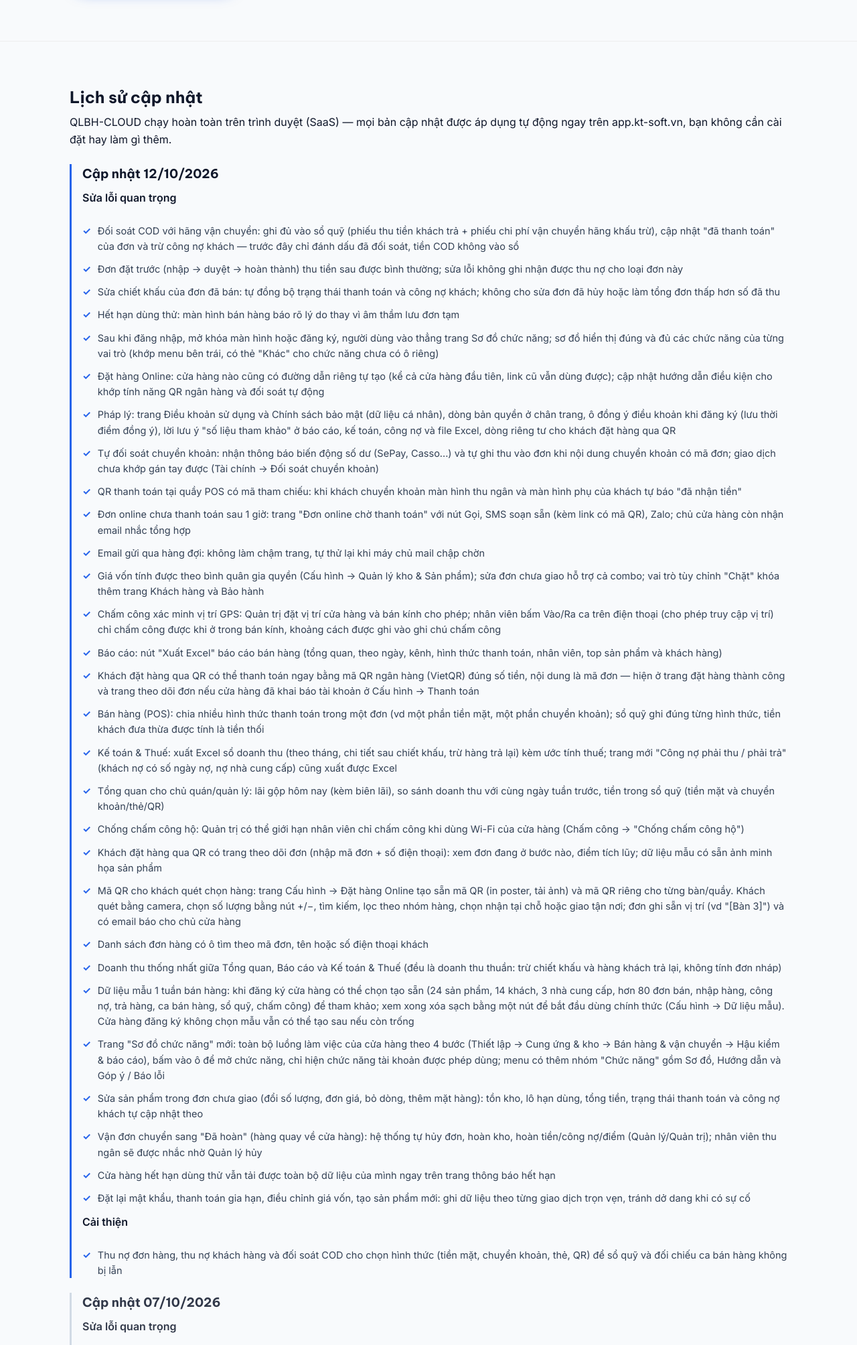
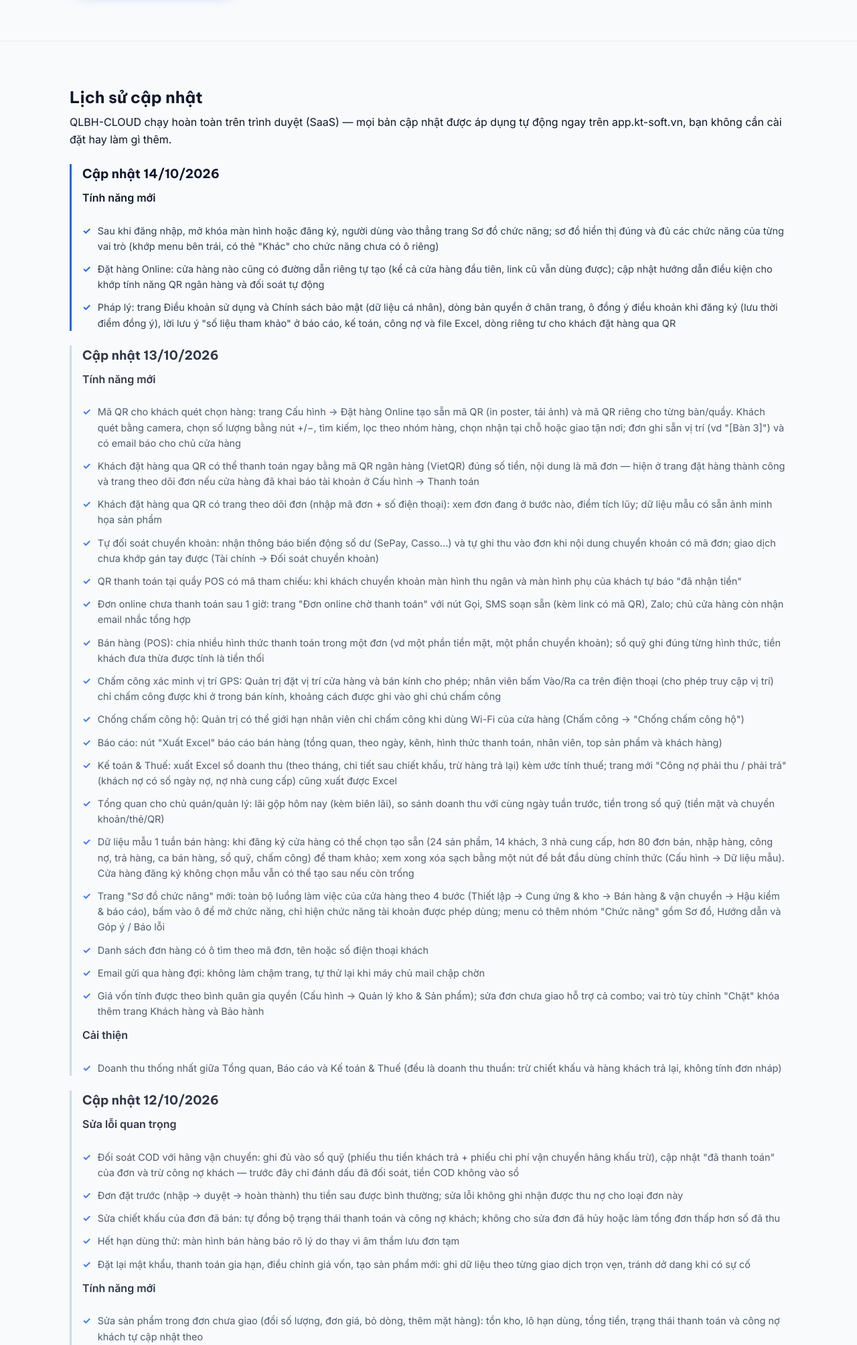
Before and after one commit to hoangnamcnc-ioc/kt-soft-web, a PHP site: page /san-pham-qlbh2.php in a window 1280 px wide. Shown: the part 2193-4201 px from the top of the page at 67% size. Run offline with PHP 8.4, Linux system fonts and the light colour scheme.

Commit message:
Lich su cap nhat QLBH-CLOUD: tach theo ngay (14/10, 13/10, 12/10, 07/10), phan nhom Tinh nang moi/Sua loi/Cai thien

```diff
--- a/san-pham-qlbh2.php
+++ b/san-pham-qlbh2.php
@@ -114,7 +114,49 @@ require_once __DIR__ . '/inc_header.php';
       ngay trên app.kt-soft.vn, bạn không cần cài đặt hay làm gì thêm.
     </p>
 
-    <div class="changelog-item" style="border-left:3px solid var(--qlbh2); padding-left:16px; margin-bottom:22px;">
+        <div class="changelog-item" style="border-left:3px solid var(--qlbh2); padding-left:16px; margin-bottom:22px;">
+      <div style="display:flex; align-items:baseline; gap:10px; flex-wrap:wrap;">
+        <h3 style="margin:0;">Cập nhật 14/10/2026</h3>
+      </div>
+      <p style="font-weight:600; margin:8px 0 4px;">Tính năng mới</p>
+      <ul class="feature-list" style="--card-accent: var(--qlbh2);">
+        <li>Sau khi đăng nhập, mở khóa màn hình hoặc đăng ký, người dùng vào thẳng trang Sơ đồ chức năng; sơ đồ hiển thị đúng và đủ các chức năng của từng vai trò (khớp menu bên trái, có thẻ "Khác" cho chức năng chưa có ô riêng)</li>
+        <li>Đặt hàng Online: cửa hàng nào cũng có đường dẫn riêng tự tạo (kể cả cửa hàng đầu tiên, link cũ vẫn dùng được); cập nhật hướng dẫn điều kiện cho khớp tính năng QR ngân hàng và đối soát tự động</li>
+        <li>Pháp lý: trang Điều khoản sử dụng và Chính sách bảo mật (dữ liệu cá nhân), dòng bản quyền ở chân trang, ô đồng ý điều khoản khi đăng ký (lưu thời điểm đồng ý), lời lưu ý "số liệu tham khảo" ở báo cáo, kế toán, công nợ và file Excel, dòng riêng tư cho khách đặt hàng qua QR</li>
+      </ul>
+    </div>
+
+    <div class="changelog-item" style="border-left:3px solid #cbd5e1; padding-left:16px; margin-bottom:22px; opacity:0.85;">
+      <div style="display:flex; align-items:baseline; gap:10px; flex-wrap:wrap;">
+        <h3 style="margin:0;">Cập nhật 13/10/2026</h3>
+      </div>
+      <p style="font-weight:600; margin:8px 0 4px;">Tính năng mới</p>
+      <ul class="feature-list" style="--card-accent: var(--qlbh2);">
+        <li>Mã QR cho khách quét chọn hàng: trang Cấu hình → Đặt hàng Online tạo sẵn mã QR (in poster, tải ảnh) và mã QR riêng cho từng bàn/quầy. Khách quét bằng camera, chọn số lượng bằng nút +/−, tìm kiếm, lọc theo nhóm hàng, chọn nhận tại chỗ hoặc giao tận nơi; đơn ghi sẵn vị trí (vd "[Bàn 3]") và có email báo cho chủ cửa hàng</li>
+        <li>Khách đặt hàng qua QR có thể thanh toán ngay bằng mã QR ngân hàng (VietQR) đúng số tiền, nội dung là mã đơn — hiện ở trang đặt hàng thành công và trang theo dõi đơn nếu cửa hàng đã khai báo tài khoản ở Cấu hình → Thanh toán</li>
+        <li>Khách đặt hàng qua QR có trang theo dõi đơn (nhập mã đơn + số điện thoại): xem đơn đang ở bước nào, điểm tích lũy; dữ liệu mẫu có sẵn ảnh minh họa sản phẩm</li>
+        <li>Tự đối soát chuyển khoản: nhận thông báo biến động số dư (SePay, Casso...) và tự ghi thu vào đơn khi nội dung chuyển khoản có mã đơn; giao dịch chưa khớp gán tay được (Tài chính → Đối soát chuyển khoản)</li>
+        <li>QR thanh toán tại quầy POS có mã tham chiếu: khi khách chuyển khoản màn hình thu ngân và màn hình phụ của khách tự báo "đã nhận tiền"</li>
+        <li>Đơn online chưa thanh toán sau 1 giờ: trang "Đơn online chờ thanh toán" với nút Gọi, SMS soạn sẵn (kèm link có mã QR), Zalo; chủ cửa hàng còn nhận email nhắc tổng hợp</li>
+        <li>Bán hàng (POS): chia nhiều hình thức thanh toán trong một đơn (vd một phần tiền mặt, một phần chuyển khoản); sổ quỹ ghi đúng từng hình thức, tiền khách đưa thừa được tính là tiền thối</li>
+        <li>Chấm công xác minh vị trí GPS: Quản trị đặt vị trí cửa hàng và bán kính cho phép; nhân viên bấm Vào/Ra ca trên điện thoại (cho phép truy cập vị trí) chỉ chấm công được khi ở trong bán kính, khoảng cách được ghi vào ghi chú chấm công</li>
+        <li>Chống chấm công hộ: Quản trị có thể giới hạn nhân viên chỉ chấm công khi dùng Wi-Fi của cửa hàng (Chấm công → "Chống chấm công hộ")</li>
+        <li>Báo cáo: nút "Xuất Excel" báo cáo bán hàng (tổng quan, theo ngày, kênh, hình thức thanh toán, nhân viên, top sản phẩm và khách hàng)</li>
+        <li>Kế toán &amp; Thuế: xuất Excel sổ doanh thu (theo tháng, chi tiết sau chiết khấu, trừ hàng trả lại) kèm ước tính thuế; trang mới "Công nợ phải thu / phải trả" (khách nợ có số ngày nợ, nợ nhà cung cấp) cũng xuất được Excel</li>
+        <li>Tổng quan cho chủ quán/quản lý: lãi gộp hôm nay (kèm biên lãi), so sánh doanh thu với cùng ngày tuần trước, tiền trong sổ quỹ (tiền mặt và chuyển khoản/thẻ/QR)</li>
+        <li>Dữ liệu mẫu 1 tuần bán hàng: khi đăng ký cửa hàng có thể chọn tạo sẵn (24 sản phẩm, 14 khách, 3 nhà cung cấp, hơn 80 đơn bán, nhập hàng, công nợ, trả hàng, ca bán hàng, sổ quỹ, chấm công) để tham khảo; xem xong xóa sạch bằng một nút để bắt đầu dùng chính thức (Cấu hình → Dữ liệu mẫu). Cửa hàng đăng ký không chọn mẫu vẫn có thể tạo sau nếu còn trống</li>
+        <li>Trang "Sơ đồ chức năng" mới: toàn bộ luồng làm việc của cửa hàng theo 4 bước (Thiết lập → Cung ứng &amp; kho → Bán hàng &amp; vận chuyển → Hậu kiểm &amp; báo cáo), bấm vào ô để mở chức năng, chỉ hiện chức năng tài khoản được phép dùng; menu có thêm nhóm "Chức năng" gồm Sơ đồ, Hướng dẫn và Góp ý / Báo lỗi</li>
+        <li>Danh sách đơn hàng có ô tìm theo mã đơn, tên hoặc số điện thoại khách</li>
+        <li>Email gửi qua hàng đợi: không làm chậm trang, tự thử lại khi máy chủ mail chập chờn</li>
+        <li>Giá vốn tính được theo bình quân gia quyền (Cấu hình → Quản lý kho &amp; Sản phẩm); sửa đơn chưa giao hỗ trợ cả combo; vai trò tùy chỉnh "Chặt" khóa thêm trang Khách hàng và Bảo hành</li>
+      </ul>
+      <p style="font-weight:600; margin:12px 0 4px;">Cải thiện</p>
+      <ul class="feature-list" style="--card-accent: var(--qlbh2);">
+        <li>Doanh thu thống nhất giữa Tổng quan, Báo cáo và Kế toán &amp; Thuế (đều là doanh thu thuần: trừ chiết khấu và hàng khách trả lại, không tính đơn nháp)</li>
+      </ul>
+    </div>
+
+    <div class="changelog-item" style="border-left:3px solid #cbd5e1; padding-left:16px; margin-bottom:22px; opacity:0.85;">
       <div style="display:flex; align-items:baseline; gap:10px; flex-wrap:wrap;">
         <h3 style="margin:0;">Cập nhật 12/10/2026</h3>
       </div>
@@ -124,31 +166,13 @@ require_once __DIR__ . '/inc_header.php';
         <li>Đơn đặt trước (nhập → duyệt → hoàn thành) thu tiền sau được bình thường; sửa lỗi không ghi nhận được thu nợ cho loại đơn này</li>
         <li>Sửa chiết khấu của đơn đã bán: tự đồng bộ trạng thái thanh toán và công nợ khách; không cho sửa đơn đã hủy hoặc làm tổng đơn thấp hơn số đã thu</li>
         <li>Hết hạn dùng thử: màn hình bán hàng báo rõ lý do thay vì âm thầm lưu đơn tạm</li>
-        <li>Sau khi đăng nhập, mở khóa màn hình hoặc đăng ký, người dùng vào thẳng trang Sơ đồ chức năng; sơ đồ hiển thị đúng và đủ các chức năng của từng vai trò (khớp menu bên trái, có thẻ "Khác" cho chức năng chưa có ô riêng)</li>
-        <li>Đặt hàng Online: cửa hàng nào cũng có đường dẫn riêng tự tạo (kể cả cửa hàng đầu tiên, link cũ vẫn dùng được); cập nhật hướng dẫn điều kiện cho khớp tính năng QR ngân hàng và đối soát tự động</li>
-        <li>Pháp lý: trang Điều khoản sử dụng và Chính sách bảo mật (dữ liệu cá nhân), dòng bản quyền ở chân trang, ô đồng ý điều khoản khi đăng ký (lưu thời điểm đồng ý), lời lưu ý "số liệu tham khảo" ở báo cáo, kế toán, công nợ và file Excel, dòng riêng tư cho khách đặt hàng qua QR</li>
-        <li>Tự đối soát chuyển khoản: nhận thông báo biến động số dư (SePay, Casso...) và tự ghi thu vào đơn khi nội dung chuyển khoản có mã đơn; giao dịch chưa khớp gán tay được (Tài chính → Đối soát chuyển khoản)</li>
-        <li>QR thanh toán tại quầy POS có mã tham chiếu: khi khách chuyển khoản màn hình thu ngân và màn hình phụ của khách tự báo "đã nhận tiền"</li>
-        <li>Đơn online chưa thanh toán sau 1 giờ: trang "Đơn online chờ thanh toán" với nút Gọi, SMS soạn sẵn (kèm link có mã QR), Zalo; chủ cửa hàng còn nhận email nhắc tổng hợp</li>
-        <li>Email gửi qua hàng đợi: không làm chậm trang, tự thử lại khi máy chủ mail chập chờn</li>
-        <li>Giá vốn tính được theo bình quân gia quyền (Cấu hình → Quản lý kho &amp; Sản phẩm); sửa đơn chưa giao hỗ trợ cả combo; vai trò tùy chỉnh "Chặt" khóa thêm trang Khách hàng và Bảo hành</li>
-        <li>Chấm công xác minh vị trí GPS: Quản trị đặt vị trí cửa hàng và bán kính cho phép; nhân viên bấm Vào/Ra ca trên điện thoại (cho phép truy cập vị trí) chỉ chấm công được khi ở trong bán kính, khoảng cách được ghi vào ghi chú chấm công</li>
-        <li>Báo cáo: nút "Xuất Excel" báo cáo bán hàng (tổng quan, theo ngày, kênh, hình thức thanh toán, nhân viên, top sản phẩm và khách hàng)</li>
-        <li>Khách đặt hàng qua QR có thể thanh toán ngay bằng mã QR ngân hàng (VietQR) đúng số tiền, nội dung là mã đơn — hiện ở trang đặt hàng thành công và trang theo dõi đơn nếu cửa hàng đã khai báo tài khoản ở Cấu hình → Thanh toán</li>
-        <li>Bán hàng (POS): chia nhiều hình thức thanh toán trong một đơn (vd một phần tiền mặt, một phần chuyển khoản); sổ quỹ ghi đúng từng hình thức, tiền khách đưa thừa được tính là tiền thối</li>
-        <li>Kế toán &amp; Thuế: xuất Excel sổ doanh thu (theo tháng, chi tiết sau chiết khấu, trừ hàng trả lại) kèm ước tính thuế; trang mới "Công nợ phải thu / phải trả" (khách nợ có số ngày nợ, nợ nhà cung cấp) cũng xuất được Excel</li>
-        <li>Tổng quan cho chủ quán/quản lý: lãi gộp hôm nay (kèm biên lãi), so sánh doanh thu với cùng ngày tuần trước, tiền trong sổ quỹ (tiền mặt và chuyển khoản/thẻ/QR)</li>
-        <li>Chống chấm công hộ: Quản trị có thể giới hạn nhân viên chỉ chấm công khi dùng Wi-Fi của cửa hàng (Chấm công → "Chống chấm công hộ")</li>
-        <li>Khách đặt hàng qua QR có trang theo dõi đơn (nhập mã đơn + số điện thoại): xem đơn đang ở bước nào, điểm tích lũy; dữ liệu mẫu có sẵn ảnh minh họa sản phẩm</li>
-        <li>Mã QR cho khách quét chọn hàng: trang Cấu hình → Đặt hàng Online tạo sẵn mã QR (in poster, tải ảnh) và mã QR riêng cho từng bàn/quầy. Khách quét bằng camera, chọn số lượng bằng nút +/−, tìm kiếm, lọc theo nhóm hàng, chọn nhận tại chỗ hoặc giao tận nơi; đơn ghi sẵn vị trí (vd "[Bàn 3]") và có email báo cho chủ cửa hàng</li>
-        <li>Danh sách đơn hàng có ô tìm theo mã đơn, tên hoặc số điện thoại khách</li>
-        <li>Doanh thu thống nhất giữa Tổng quan, Báo cáo và Kế toán &amp; Thuế (đều là doanh thu thuần: trừ chiết khấu và hàng khách trả lại, không tính đơn nháp)</li>
-        <li>Dữ liệu mẫu 1 tuần bán hàng: khi đăng ký cửa hàng có thể chọn tạo sẵn (24 sản phẩm, 14 khách, 3 nhà cung cấp, hơn 80 đơn bán, nhập hàng, công nợ, trả hàng, ca bán hàng, sổ quỹ, chấm công) để tham khảo; xem xong xóa sạch bằng một nút để bắt đầu dùng chính thức (Cấu hình → Dữ liệu mẫu). Cửa hàng đăng ký không chọn mẫu vẫn có thể tạo sau nếu còn trống</li>
-        <li>Trang "Sơ đồ chức năng" mới: toàn bộ luồng làm việc của cửa hàng theo 4 bước (Thiết lập → Cung ứng &amp; kho → Bán hàng &amp; vận chuyển → Hậu kiểm &amp; báo cáo), bấm vào ô để mở chức năng, chỉ hiện chức năng tài khoản được phép dùng; menu có thêm nhóm "Chức năng" gồm Sơ đồ, Hướng dẫn và Góp ý / Báo lỗi</li>
+        <li>Đặt lại mật khẩu, thanh toán gia hạn, điều chỉnh giá vốn, tạo sản phẩm mới: ghi dữ liệu theo từng giao dịch trọn vẹn, tránh dở dang khi có sự cố</li>
+      </ul>
+      <p style="font-weight:600; margin:12px 0 4px;">Tính năng mới</p>
+      <ul class="feature-list" style="--card-accent: var(--qlbh2);">
         <li>Sửa sản phẩm trong đơn chưa giao (đổi số lượng, đơn giá, bỏ dòng, thêm mặt hàng): tồn kho, lô hạn dùng, tổng tiền, trạng thái thanh toán và công nợ khách tự cập nhật theo</li>
         <li>Vận đơn chuyển sang "Đã hoàn" (hàng quay về cửa hàng): hệ thống tự hủy đơn, hoàn kho, hoàn tiền/công nợ/điểm (Quản lý/Quản trị); nhân viên thu ngân sẽ được nhắc nhờ Quản lý hủy</li>
         <li>Cửa hàng hết hạn dùng thử vẫn tải được toàn bộ dữ liệu của mình ngay trên trang thông báo hết hạn</li>
-        <li>Đặt lại mật khẩu, thanh toán gia hạn, điều chỉnh giá vốn, tạo sản phẩm mới: ghi dữ liệu theo từng giao dịch trọn vẹn, tránh dở dang khi có sự cố</li>
       </ul>
       <p style="font-weight:600; margin:12px 0 4px;">Cải thiện</p>
       <ul class="feature-list" style="--card-accent: var(--qlbh2);">
@@ -168,6 +192,9 @@ require_once __DIR__ . '/inc_header.php';
         <li>Mở ca / đóng ca: không thể mở hai ca cùng lúc hoặc đóng một ca hai lần</li>
         <li>Camera quét mã vạch tắt hẳn khi đóng cửa sổ quét (không còn sáng đèn camera)</li>
         <li>Báo cáo và trang chủ không còn tính đơn nháp vào doanh thu</li>
+      </ul>
+      <p style="font-weight:600; margin:12px 0 4px;">Tính năng mới</p>
+      <ul class="feature-list" style="--card-accent: var(--qlbh2);">
         <li>Có đơn online mới thì hệ thống gửi email báo ngay cho chủ cửa hàng</li>
         <li>Trang "Đối chiếu số liệu" (menu Tài chính) tự tìm chỗ sổ sách không khớp: công nợ khách, tiền thu từng đơn, đơn hủy chưa hoàn tiền, tồn kho âm, ca bán hàng lệch tiền</li>
         <li>Đặt hàng Online dùng được cho MỌI cửa hàng: mỗi cửa hàng có đường dẫn riêng (Cấu hình → Đặt hàng Online), khách đặt vào đúng cửa hàng đó</li>
@@ -183,7 +210,7 @@ require_once __DIR__ . '/inc_header.php';
       </ul>
     </div>
 
-    <div class="changelog-item" style="border-left:3px solid var(--qlbh2); padding-left:16px; margin-bottom:22px; opacity:0.85;">
+<div class="changelog-item" style="border-left:3px solid var(--qlbh2); padding-left:16px; margin-bottom:22px; opacity:0.85;">
       <div style="display:flex; align-items:baseline; gap:10px; flex-wrap:wrap;">
         <h3 style="margin:0;">Cập nhật 05/10/2026</h3>
       </div>
```
